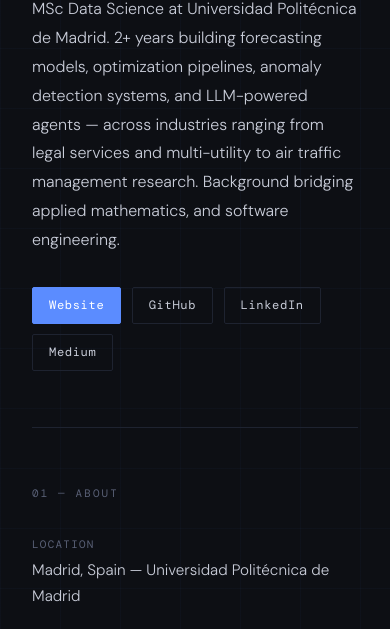
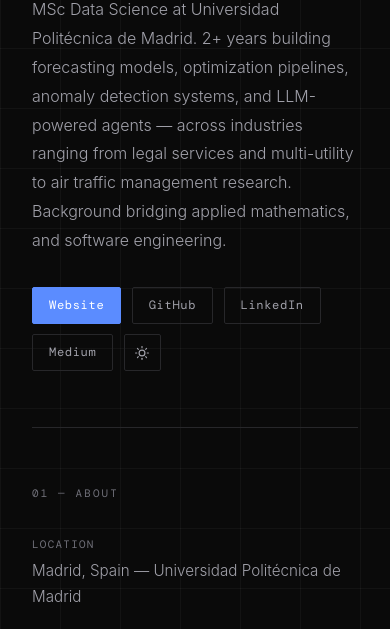
Before and after one commit to jguevaraangel/jguevaraangel.github.io, a plain HTML site: page index.html in a window 390 px wide. Shown: the part 192-821 px from the top of the page. Drawn offline with nearby package versions, Linux system fonts and the light colour scheme.

Commit message:
Font and background changed

```diff
--- a/assets/css/style.css
+++ b/assets/css/style.css
@@ -1,25 +1,40 @@
     :root {
-      --bg: #0d0f14;
-      --surface: #13161e;
-      --border: #1e2330;
-      --accent: #5b8cff;
+      /* Dark Theme (Default minimalist style) */
+      --bg: #0a0a0a;          /* Pure dark background */
+      --surface: #111111;     /* Slightly lighter for cards */
+      --border: #27272a;      /* Subtle borders */
+      --accent: #5b8cff;      /* Keeping your original blue accent */
       --accent2: #ff6b6b;
-      --text: #c9cdd9;
-      --muted: #5a6177;
-      --heading: #eceef4;
+      --text: #a1a1aa;        /* Muted grayish-white for reading */
+      --muted: #71717a;
+      --heading: #ffffff;     /* Crisp white headers */
+      --grid-color: rgba(255, 255, 255, 0.04);
     }
 
+    /* Light Theme Variables */
+    [data-theme="light"] {
+      --bg: #ffffff;
+      --surface: #f4f4f5;
+      --border: #e4e4e7;
+      --accent: #3b82f6;
+      --accent2: #ef4444;
+      --text: #52525b;
+      --muted: #a1a1aa;
+      --heading: #09090b;
+      --grid-color: rgba(0, 0, 0, 0.04);
+    }
     *, *::before, *::after { box-sizing: border-box; margin: 0; padding: 0; }
     html { scroll-behavior: smooth; }
 
     body {
       background: var(--bg);
       color: var(--text);
-      font-family: 'DM Sans', sans-serif;
+      font-family: 'Inter', sans-serif; /* Updated Font */
       font-weight: 300;
       line-height: 1.7;
       min-height: 100vh;
       overflow-x: hidden;
+      transition: background-color 0.3s ease, color 0.3s ease; /* Smooth fade when switching themes */
     }
 
     body::before {
@@ -27,13 +42,12 @@
       position: fixed;
       inset: 0;
       background-image:
-        linear-gradient(rgba(91,140,255,0.03) 1px, transparent 1px),
-        linear-gradient(90deg, rgba(91,140,255,0.03) 1px, transparent 1px);
+        linear-gradient(var(--grid-color) 1px, transparent 1px),
+        linear-gradient(90deg, var(--grid-color) 1px, transparent 1px);
       background-size: 60px 60px;
       pointer-events: none;
       z-index: 0;
     }
-
     .container {
       max-width: 880px;
       margin: 0 auto;
@@ -329,3 +343,27 @@
     section:nth-child(5) { animation-delay: 0.8s; }
     section:nth-child(6) { animation-delay: 0.9s; }
     section:nth-child(7) { animation-delay: 1.0s; }
+
+    .theme-btn {
+      background: transparent;
+      border: 1px solid var(--border);
+      color: var(--text);
+      border-radius: 2px;
+      padding: 0.45rem 0.65rem;
+      cursor: pointer;
+      display: flex;
+      align-items: center;
+      justify-content: center;
+      transition: border-color 0.2s, color 0.2s, background 0.2s;
+    }
+
+    .theme-btn:hover {
+      border-color: var(--accent);
+      color: var(--accent);
+      background: rgba(91,140,255,0.06);
+    }
+
+    .theme-btn svg {
+      width: 14px;
+      height: 14px;
+    }
--- a/index.html
+++ b/index.html
@@ -6,7 +6,7 @@
   <title>Juan Guevara — AI & Data Science</title>
   <link rel="preconnect" href="https://fonts.googleapis.com" />
   <link href="https://fonts.googleapis.com/css2?family=Syne:wght@400;600;700&family=DM+Mono:wght@400;500&family=DM+Sans:wght@300;400;500&display=swap" rel="stylesheet" />
-  <link rel="stylesheet" href="assets/css/style.css">
+    <link rel="stylesheet" href="assets/css/style.css">
   </head>
 <body>
 <div class="container">
@@ -23,6 +23,15 @@
         <a href="https://github.com/jguevaraangel" target="_blank">GitHub</a>
         <a href="https://www.linkedin.com/in/jguevaraangel/" target="_blank">LinkedIn</a>
         <a href="https://medium.com/@jguevaraangel" target="_blank">Medium</a>
+
+        <button id="theme-toggle" class="theme-btn" aria-label="Toggle Theme">
+          <svg id="sun-icon" viewBox="0 0 24 24" fill="none" stroke="currentColor" stroke-width="2" stroke-linecap="round" stroke-linejoin="round">
+            <circle cx="12" cy="12" r="5"></circle><line x1="12" y1="1" x2="12" y2="3"></line><line x1="12" y1="21" x2="12" y2="23"></line><line x1="4.22" y1="4.22" x2="5.64" y2="5.64"></line><line x1="18.36" y1="18.36" x2="19.78" y2="19.78"></line><line x1="1" y1="12" x2="3" y2="12"></line><line x1="21" y1="12" x2="23" y2="12"></line><line x1="4.22" y1="19.78" x2="5.64" y2="18.36"></line><line x1="18.36" y1="5.64" x2="19.78" y2="4.22"></line>
+          </svg>
+          <svg id="moon-icon" viewBox="0 0 24 24" fill="none" stroke="currentColor" stroke-width="2" stroke-linecap="round" stroke-linejoin="round" style="display: none;">
+            <path d="M21 12.79A9 9 0 1 1 11.21 3 7 7 0 0 0 21 12.79z"></path>
+          </svg>
+        </button>
       </div>
     </div>
     <div class="photo-wrap">
@@ -81,7 +90,7 @@
         <span class="edu-year">Sep 2023 – July 2024</span>
         <div>
           <div class="edu-title">Quantil — Data Mining Researcher</div>
-          <div class="edu-sub">Developed a record-matching algorithm achieving 80% match rate on partial data on incomplete and noisy datasets. Leveraged ROCKET (RandOm Convolutional KErnel Transform) to classify oil depletion patterns within time-series production data. Standarized project delivery using the CRISP-DM, methodology to structure Data Mining Projects, ensuring alignment with functional business needs and quality standards.</div>
+          <div class="edu-sub">Developed a record-matching algorithm achieving 80% match rate on partial data on incomplete and noisy datasets. Leveraged ROCKET (RandOm Convolutional KErnel Transform) to classify oil depletion patterns within time-series production data. Standarized project delivery using the CRISP-DM methodology to structure Data Mining Projects, ensuring alignment with functional business needs and quality standards.</div>
         </div>
       </div>
       <div class="edu-item">
```
Also changed, not shown: assets/js/main.js (added, +35 -0 lines).
